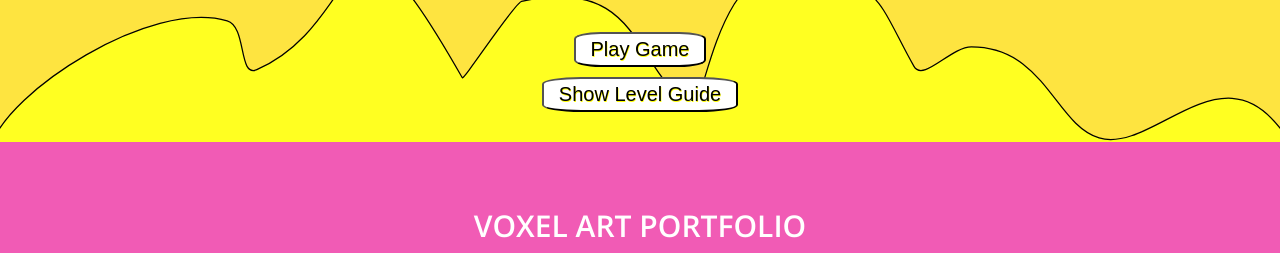
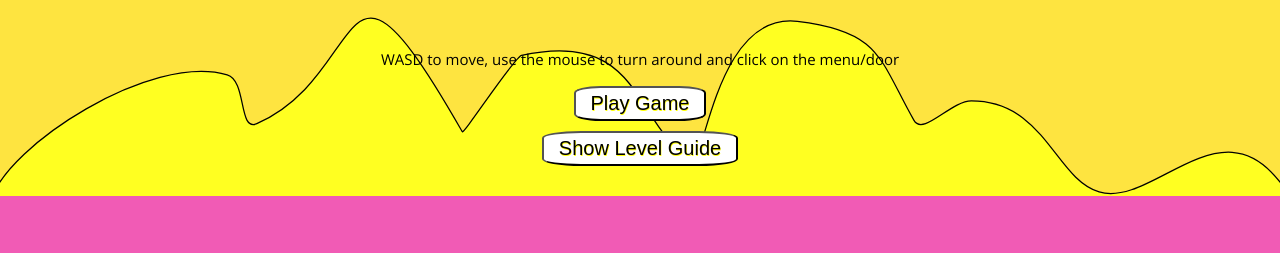
Before and after one commit to ChumoroCat/ChumoroCat, a plain HTML site: page index.html in a window 1280 px wide. Shown: the part 2030-2283 px from the top of the page. Drawn offline with nearby package versions, Linux system fonts and the light colour scheme.

Commit message:
Remove resume due to sensitive information, add game instructions

```diff
--- a/index.html
+++ b/index.html
@@ -22,7 +22,6 @@
             <nav>
                 <h1 class="logo">Chumoro Cat</h1>
                 <div class="external-links">
-                    <a href="" class="resume nav-link">Resume</a>
                     <a href="https://github.com/ChumoroCat" target="_blank" class="github nav-link">Github</a>
                     <a href="https://www.linkedin.com/in/lewis-lim/" target="_blank" class="linkedin nav-link">Linkedin</a>
                 </div>
@@ -95,8 +94,9 @@
                     </div>
                 </div>
                 <p class="unity-error hidden">Unity is not supported on Mobile and Tablet. <br> Please revisit this website on the Desktop.</p>
+                <p class="instructions">WASD to move, use the mouse to turn around and click on the menu/door</p>
                 <button type="button" class="play-button">Play Game</button>
-                <button type="button" class="level-guide">Show Level Guide</button>
+                <button type="button" class="level-guide">Show Level Guide </button>
                 <img src="img/level-1.jpg" alt="Level 1 Guide" class="level-images hidden">
                 <img src="img/level-2.jpg" alt="Level 2 Guide" class="level-images hidden">
                 <img src="img/level-3.jpg" alt="Level 3 Guide" class="level-images hidden">
@@ -186,7 +186,6 @@
                 <div class="footer-about">
                     <h3>Here you can find more about my work</h3>
                     <ul class="footer-links">
-                        <li><a href="" target="_blank" class="">Resume</a></li>
                         <li><a href="https://github.com/ChumoroCat" target="_blank" class="">GitHub</a></li>
                         <li><a href="https://www.linkedin.com/in/lewis-lim/" target="_blank" class="">Linkedin</a></li>
                         <li><a href="https://www.artstation.com/chumorocat" target="_blank" class="">Artstation</a></li>
--- a/sass/_game.scss
+++ b/sass/_game.scss
@@ -14,6 +14,10 @@
 
 .hidden {
     display: none;
+}
+
+.instructions {
+    font-size: 1.5rem;
 }
 
 .screenshot {
```
Also changed, not shown: css/main.css, 1 other file.
